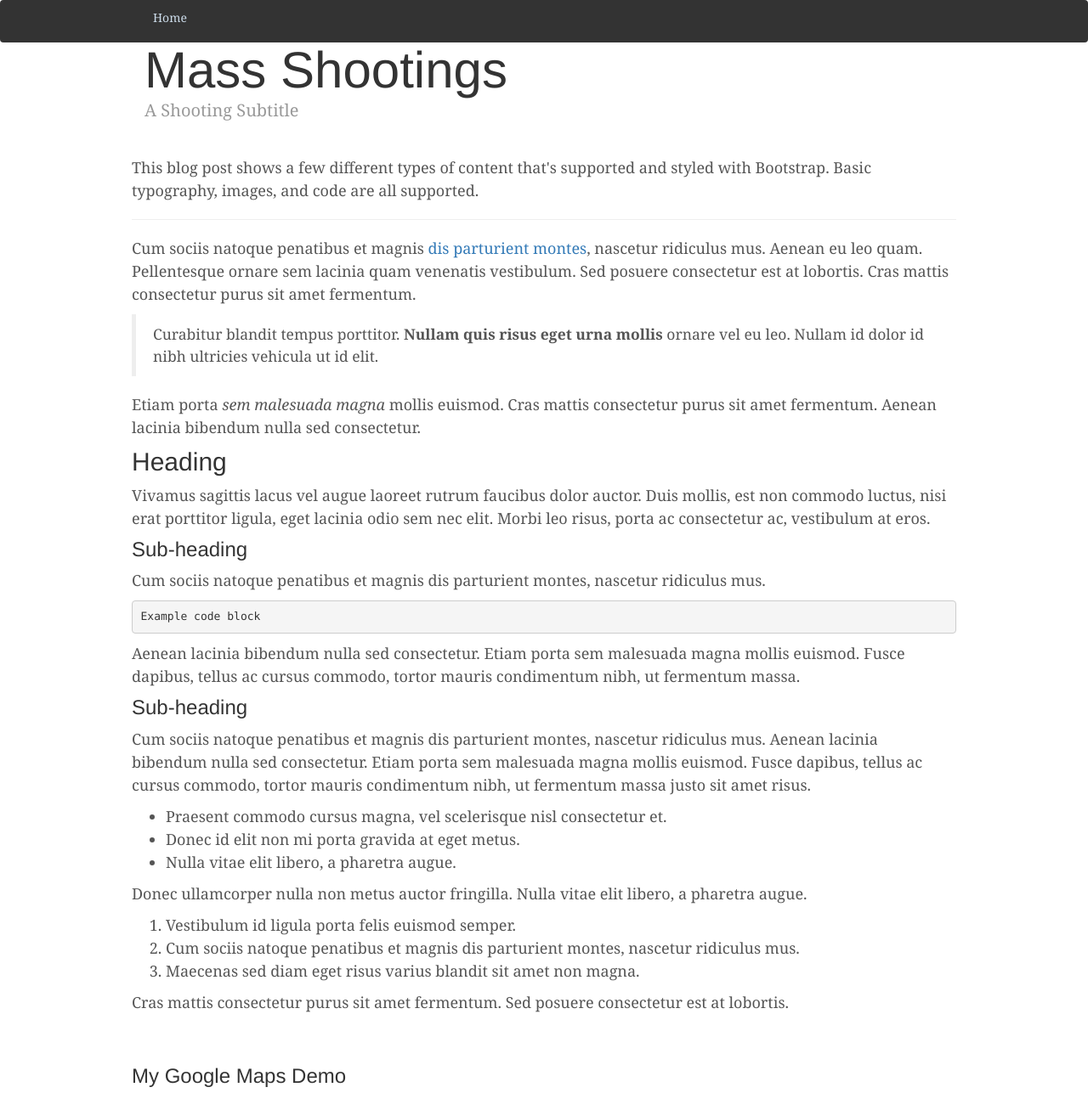
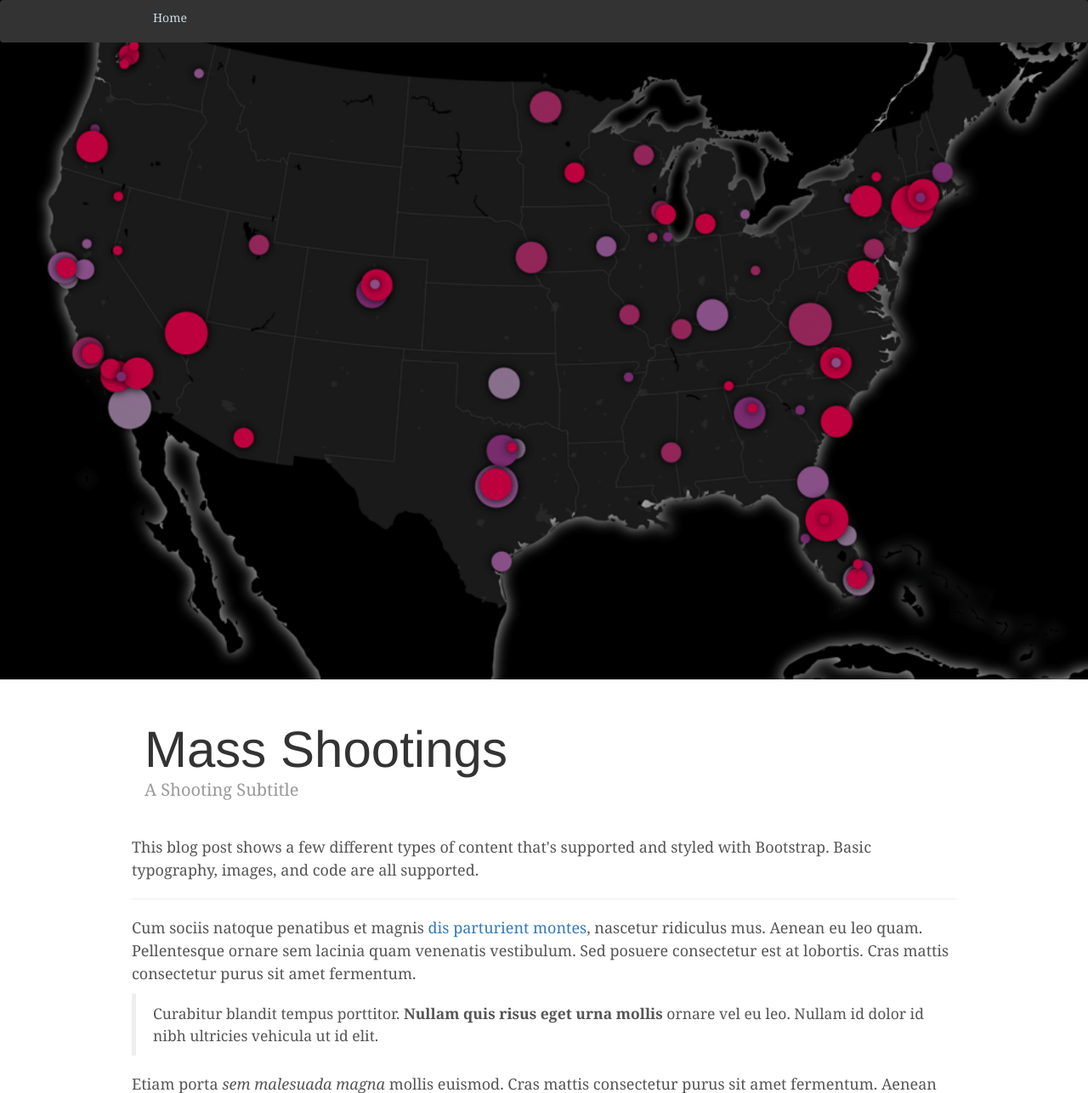
Before and after one commit to shanasia/cs50_Final, a Flask app: page / in a window 1280 px wide. Shown: the top 1287 px of the page at 85% size. Run offline with Flask 2, Linux system fonts and the light colour scheme; some libraries are stand-ins or nearby versions.

Commit message:
Latest Version

```diff
--- a/static/blog.css
+++ b/static/blog.css
@@ -33,6 +33,11 @@ h6, .h6 {
   .container {
     width: 970px;
   }
+}
+
+#map {
+  height: 400px;
+  width: 100%;
 }
 
 /*
@@ -190,6 +195,24 @@ h6, .h6 {
   border-radius: 30px;
 }
 
+/*
+ * Parallax Slider
+ */
+
+.parallax {
+    /* The image used */
+    background-image: url("/static/CityLab_Map.png ");
+
+    /* Set a specific height */
+    height: 100%;
+
+    /* Create the parallax scrolling effect */
+    background-attachment: fixed;
+    background-position: center;
+    background-repeat: no-repeat;
+    background-size: cover;
+}
+/* Source: https://www.w3schools.com/howto/tryit.asp?filename=tryhow_css_parallax */
 
 /*
  * Blog posts
```
